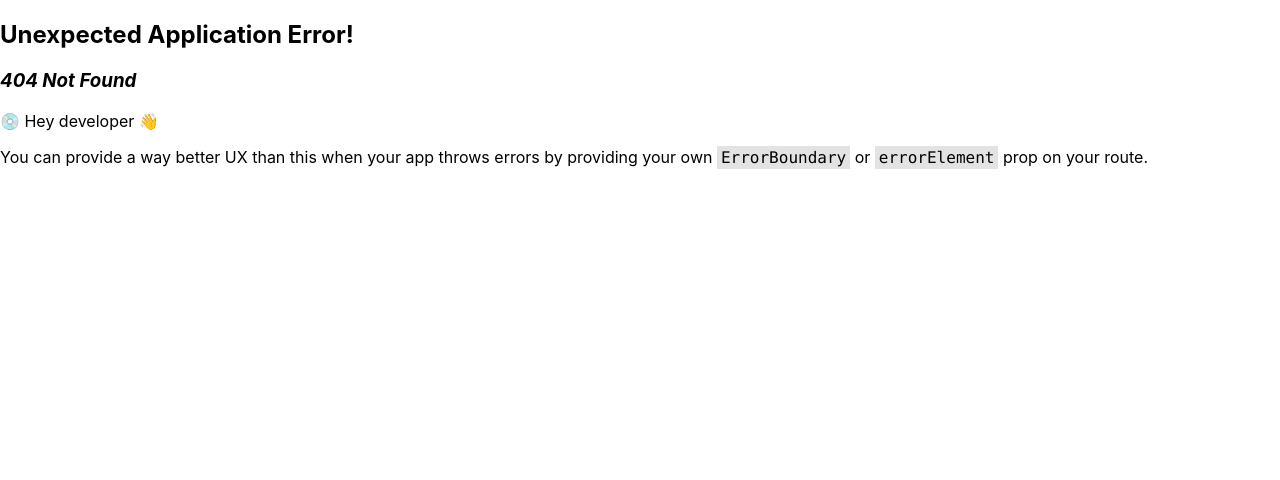
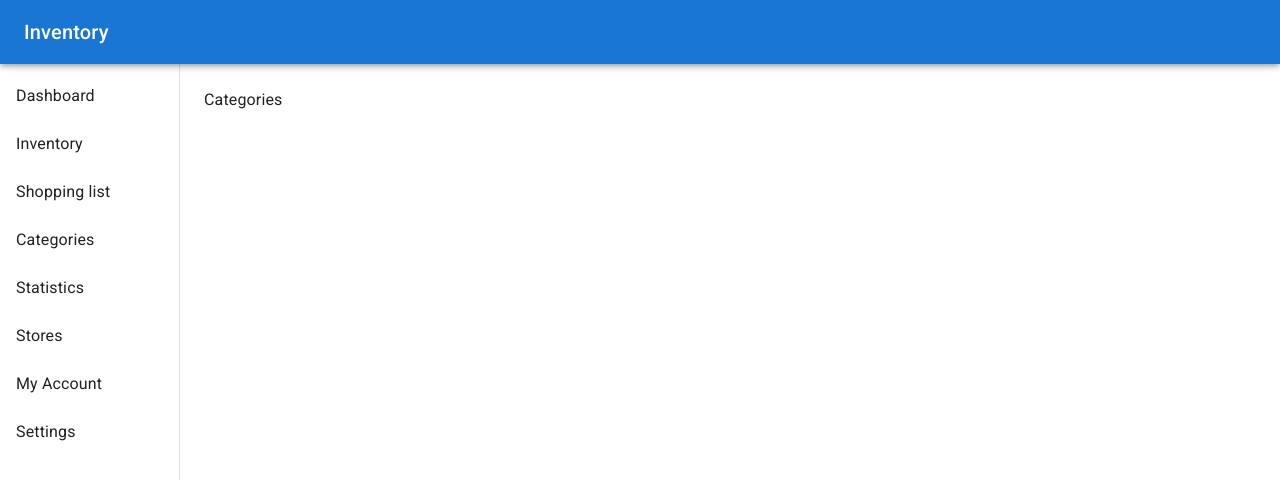
Before and after one commit to cytrowski-mentoring/inventory, a React (Create React App) app: page /categories in a window 1280 px wide. Before the commit this address had no page. Shown: the top 480 px of the page. Built offline with nearby package versions, Linux system fonts and the light colour scheme.

Commit message:
Adding new components and paths

```diff
--- a/src/App.tsx
+++ b/src/App.tsx
@@ -27,7 +27,7 @@ import { Outlet, NavLink } from "react-router-dom";
 const menuitems = [
   { label: "Dashboard", href: "/" },
   { label: "Inventory", href: "/inventory" },
-  { label: "Shopping list", href: "shopping-list" },
+  { label: "Shopping list", href: "/shopping-list" },
   { label: "Categories", href: "/categories" },
   { label: "Statistics", href: "/statistics" },
   { label: "Stores", href: "/stores" },
--- /dev/null
+++ b/src/components/Categories.tsx
@@ -0,0 +1,3 @@
+export const Categories = () => {
+  return <div>Categories </div>;
+};
--- /dev/null
+++ b/src/components/MyAccount.tsx
@@ -0,0 +1,3 @@
+export const MyAccount = () => {
+  return <div>My account</div>;
+};
--- /dev/null
+++ b/src/components/Settings.tsx
@@ -0,0 +1,3 @@
+export const Settings = () => {
+  return <div>Settings</div>;
+};
--- /dev/null
+++ b/src/components/ShoppingList.tsx
@@ -0,0 +1,3 @@
+export const ShoppingList = () => {
+    return <div>Shopping list</div>;
+  };
--- /dev/null
+++ b/src/components/Statistics.tsx
@@ -0,0 +1,3 @@
+export const Statistics = () => {
+    return <div>Statistics</div>;
+  };
--- /dev/null
+++ b/src/components/Stores.tsx
@@ -0,0 +1,3 @@
+export const Stores = () => {
+  return <div>Stores</div>;
+};
```
Also changed, not shown: src/index.tsx (+30 -0 lines).
